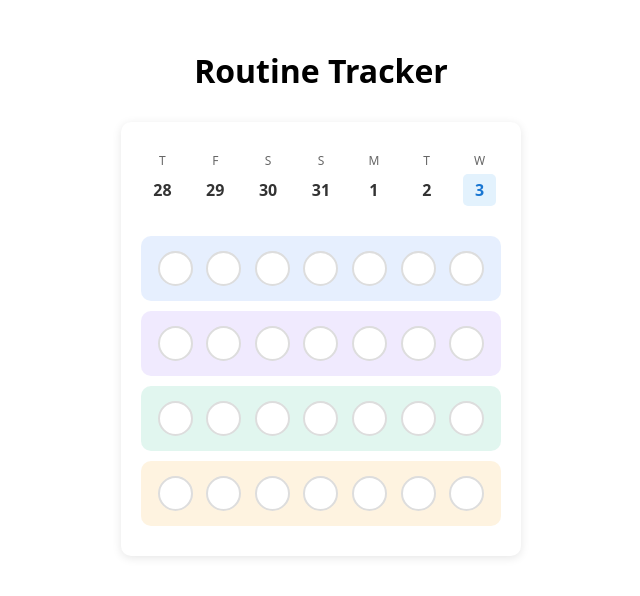
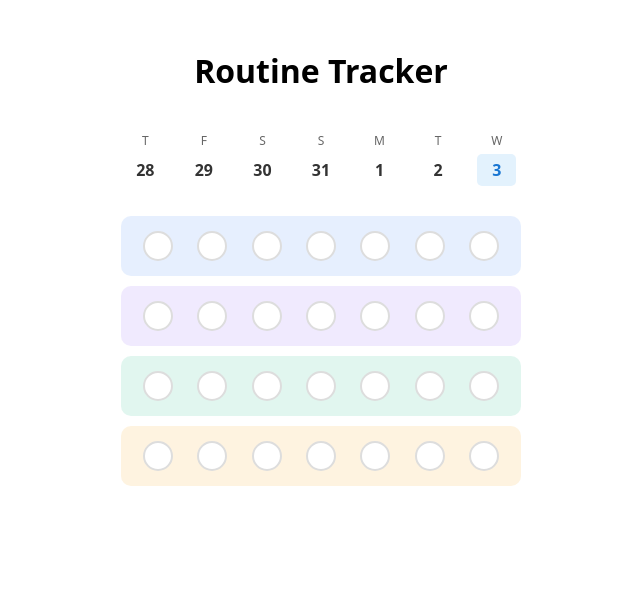
Before and after one commit to leozhangALT/routine-tracker, a React (Create React App) app: page / in a window 1280 px wide. Shown: the top 596 px of the page, without its empty margins (319-959 px from the left). Built offline with nearby package versions, Linux system fonts and the light colour scheme.

Commit message:
remove box

```diff
--- a/src/App.js
+++ b/src/App.js
@@ -62,14 +62,6 @@ const RoutineTracker = () => {
       <h1 style={{ textAlign: 'center', marginBottom: '30px' }}>
         Routine Tracker
       </h1>
-
-      <div style={{
-        backgroundColor: 'white',
-        borderRadius: '10px',
-        padding: '20px',
-        boxShadow: '0 2px 10px rgba(0,0,0,0.1)'
-      }}>
-
         {/* Day headers */}
         <div style={{
           display: 'grid',
@@ -115,14 +107,14 @@ const RoutineTracker = () => {
                 <button
                   onClick={() => toggleCompleted(routine.id, date)}
                   style={{
-                    width: '35px',
-                    height: '35px',
+                    width: '30px',
+                    height: '30px',
                     borderRadius: '50%',
                     border: '2px solid #ddd',
                     backgroundColor: isCompleted(routine.id, date) ? routine.color : 'white',
                     color: isCompleted(routine.id, date) ? 'white' : '#666',
                     cursor: 'pointer',
-                    fontSize: '16px',
+                    fontSize: '14px',
                     fontWeight: 'bold'
                   }}
                 >
@@ -132,8 +124,6 @@ const RoutineTracker = () => {
             ))}
           </div>
         ))}
-
-      </div>
     </div>
   );
 };
```
